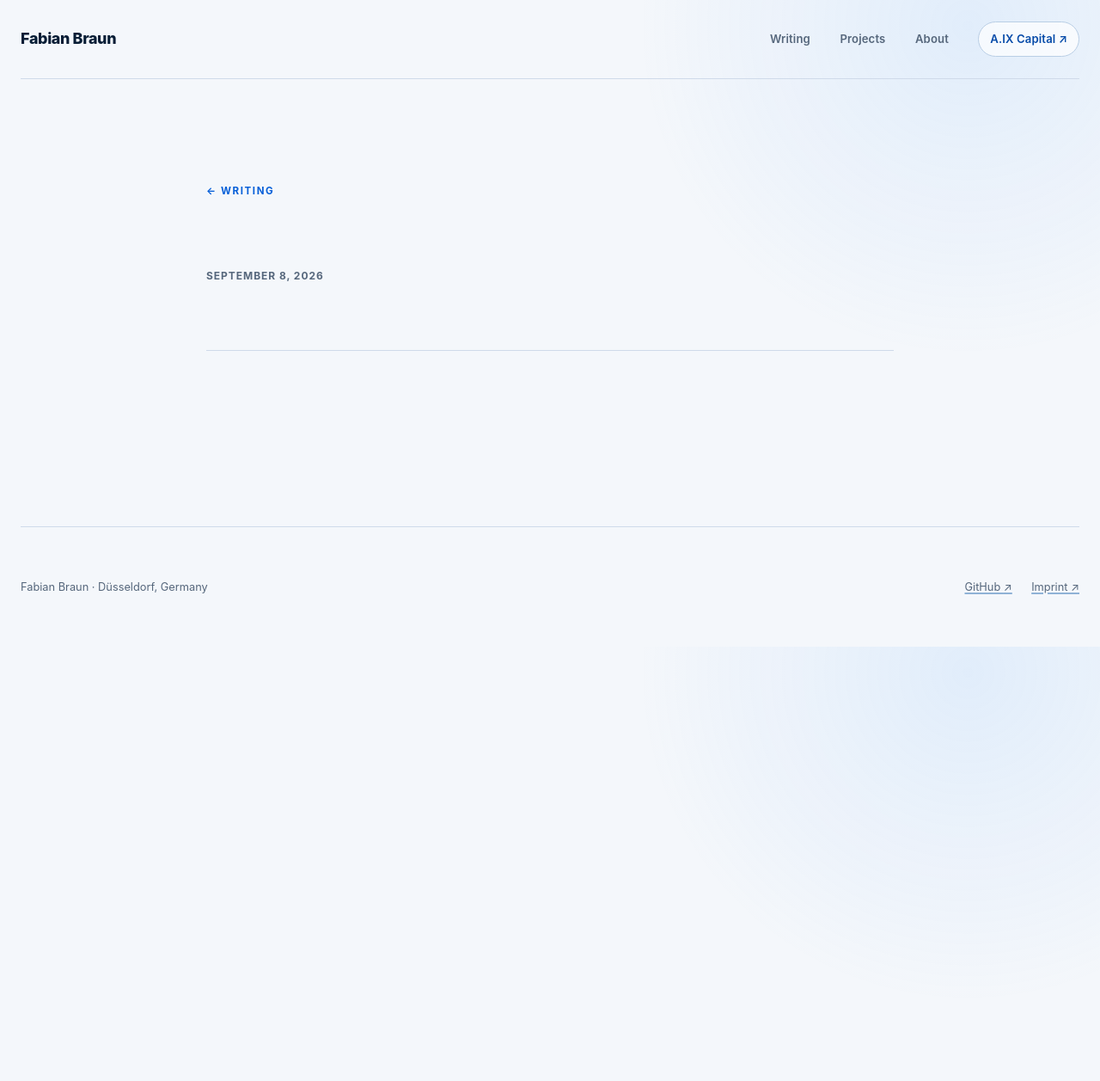
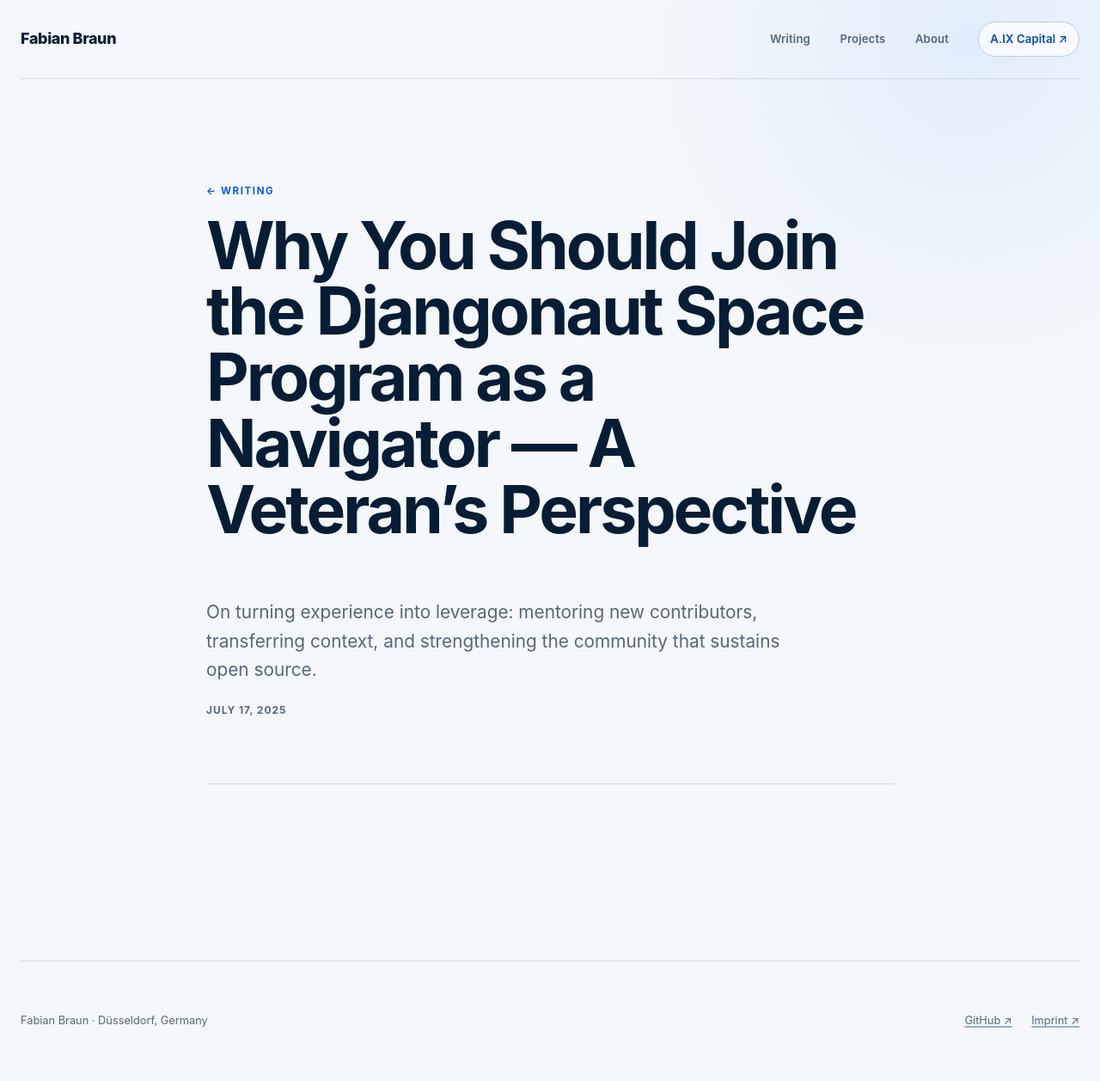
Before and after one commit to fsbraun/fsbraun.github.io, a Jekyll site: the page built from _posts/2025-07-17-join-djangonaut-space-program.md, in a window 1280 px wide. Shown: the whole page at 86% size. Built offline with Jekyll 4.4.1, drawn with Linux system fonts in a browser that asks for light colours; our own code applies the rules of GitHub Pages for plain Markdown files; before the commit the page ends 900 px from its top, so only the background shows below that.

```diff
--- a/_posts/2025-07-17-join-djangonaut-space-program.md
+++ b/_posts/2025-07-17-join-djangonaut-space-program.md
@@ -1,7 +1,7 @@
 ---
 layout: post
 title: Why You Should Join the Djangonaut Space Program as a Navigator — A Veteran’s Perspective
-description: On turning experience into leverage: mentoring new contributors, transferring context, and strengthening the community that sustains open source.
+description: "On turning experience into leverage: mentoring new contributors, transferring context, and strengthening the community that sustains open source."
 category: software-reuse
 external_url: https://medium.com/@fsbraun/why-you-should-join-the-djangonaut-space-program-as-a-navigator-a-veterans-perspective-3491fc78c721
 external_site: medium.com
```
Also changed, not shown: .pre-commit-config.yaml.
